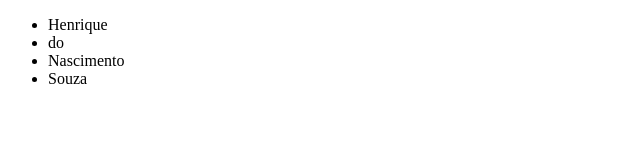
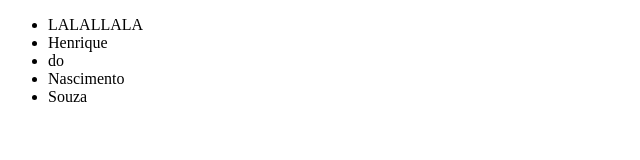
Before and after one commit to Arturhen/test-git, a plain HTML site: page index.html in a window 1280 px wide. Shown: the whole page, without its empty margins (0-640 px from the left). Drawn offline with Linux system fonts and the light colour scheme.

Commit message:
barbarizando o codigo para ver como fica

```diff
--- a/index.html
+++ b/index.html
@@ -8,6 +8,7 @@
 </head>
 <body>
     <ul>
+        <li>LALALLALA </li>
         <li>Henrique</li>
         <li>do</li>
         <li>Nascimento</li>
```
